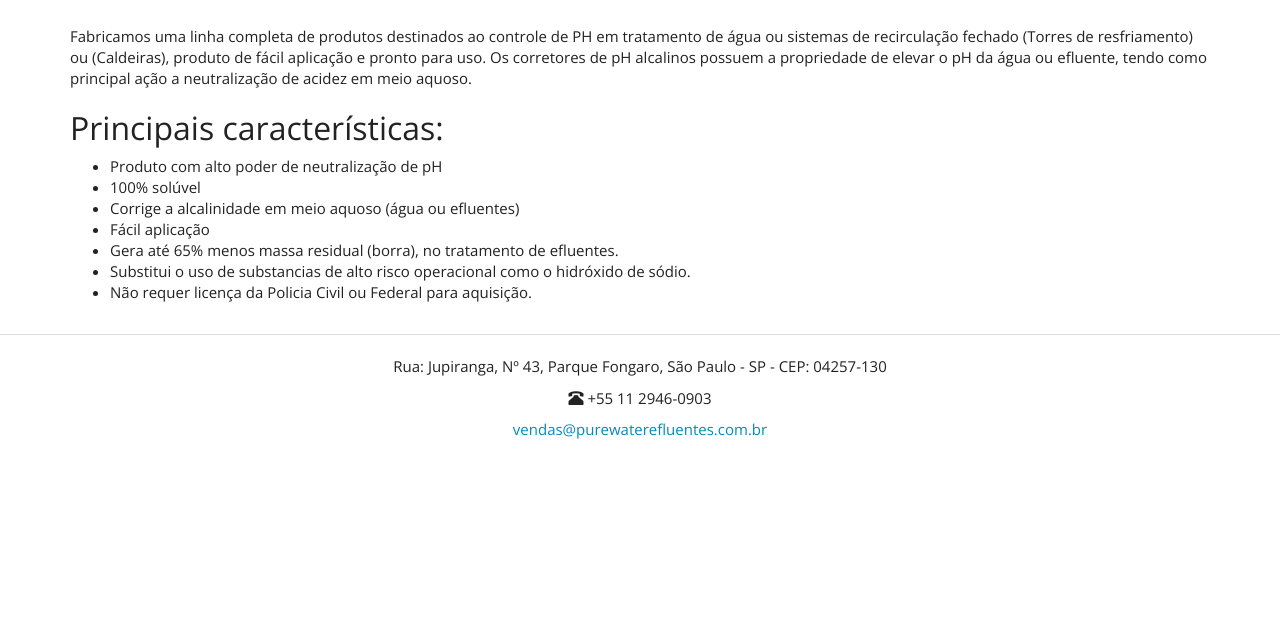
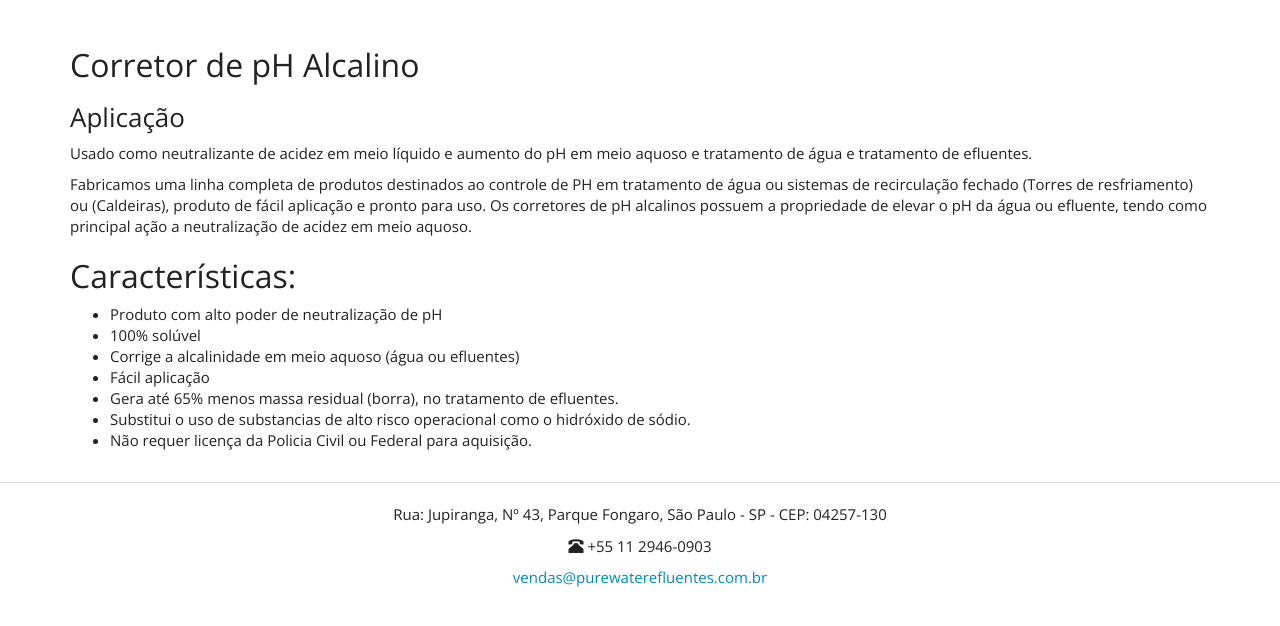
Before and after one commit to purewaterefluentes/purewaterefluentes.github.io, a Jekyll site: the page built from produtos/alcalinizante.md, in a window 1280 px wide, cut to the strip 251-877 px from the top of the page. Built offline with Jekyll 4.4.1, drawn with Linux system fonts in a browser that asks for light colours; nearby versions of some CDN libraries; library files that are not in the unit come from our copies.

Commit message:
Update alcalinizante.md

```diff
--- a/produtos/alcalinizante.md
+++ b/produtos/alcalinizante.md
@@ -2,12 +2,16 @@
 layout: default
 title: Alcalinizante
 ---
+## Corretor de pH Alcalino
+
+### Aplicação
+Usado como neutralizante de acidez em meio líquido e aumento do pH em meio aquoso e tratamento de água e tratamento de efluentes.
 
 Fabricamos uma linha completa de produtos destinados ao controle de PH em tratamento de água ou sistemas de recirculação fechado (Torres de resfriamento) ou (Caldeiras), produto de fácil aplicação e pronto para uso.
 Os corretores de pH alcalinos possuem a propriedade de elevar o pH da água ou efluente, tendo como principal ação a neutralização de acidez em meio aquoso.
 
 
-## Principais características:
+## Características:
 
 - Produto com alto poder de neutralização de pH
 - 100% solúvel
```
